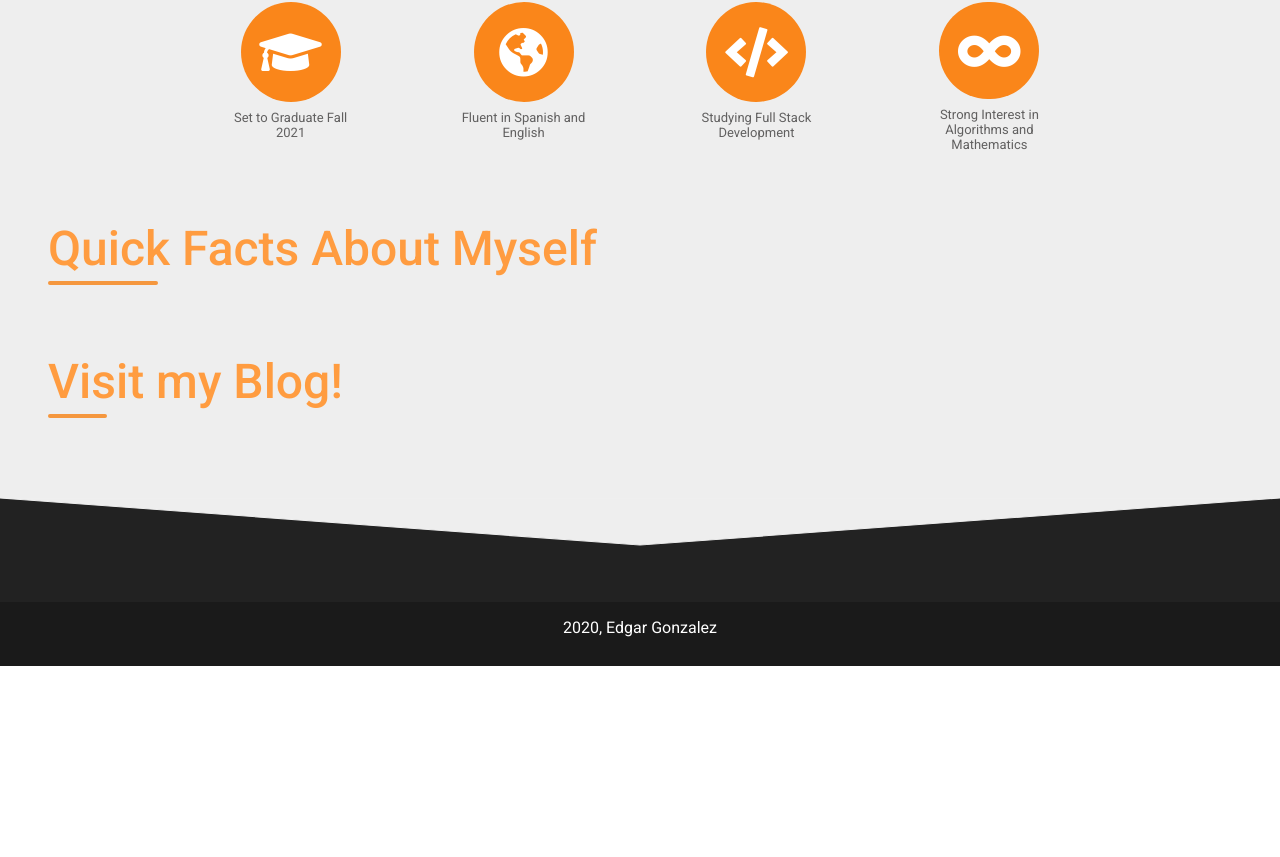
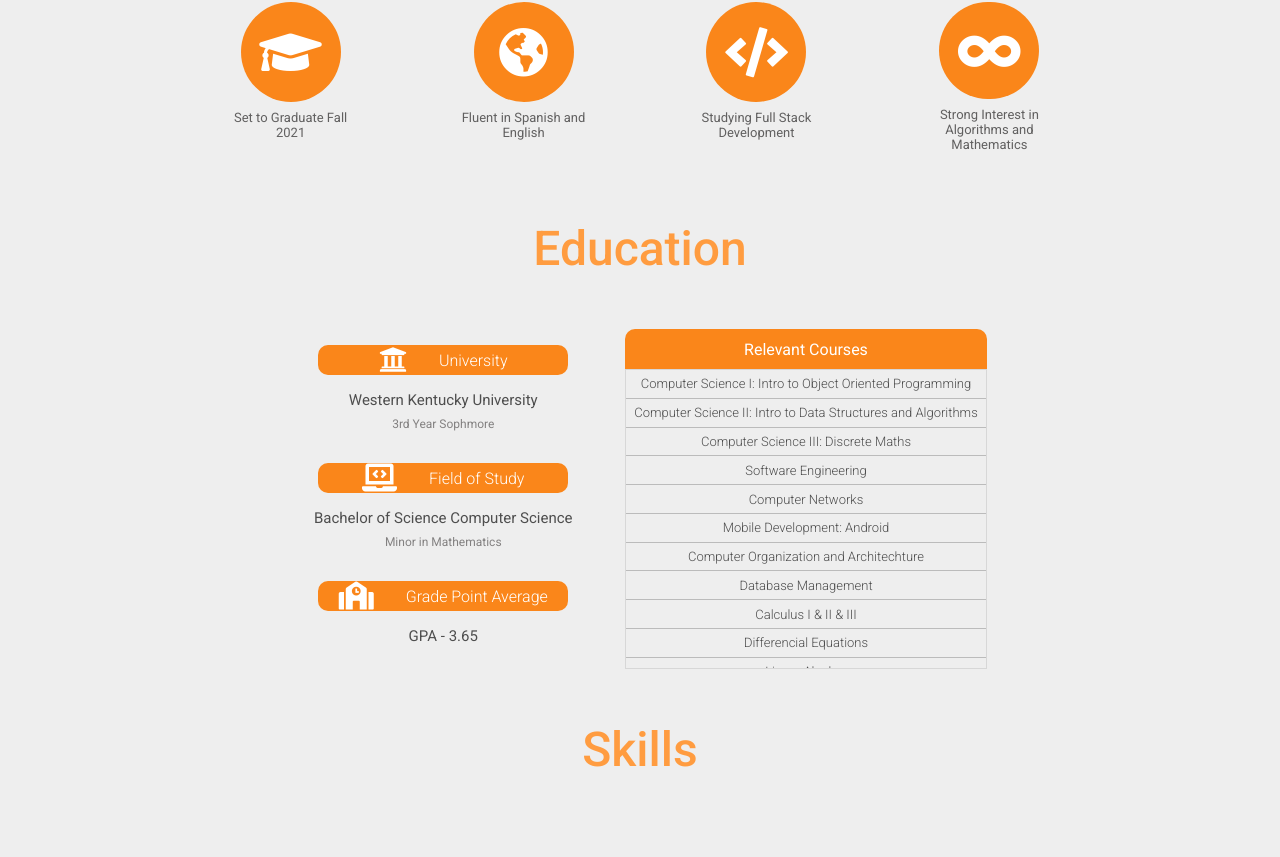
Before and after one commit to EdgarCodes/PersonalWebsite, a React (Create React App) app: page / in a window 1280 px wide. Shown: the part 1261-2118 px from the top of the page. Before the commit the page ends 1927 px from the top, so only its background shows below. Built offline with nearby package versions, Linux system fonts and the light colour scheme; a web font is replaced by a local one.

Commit message:
added education section of hompage

```diff
--- /dev/null
+++ b/src/Components/CourseList.js
@@ -0,0 +1,19 @@
+import React from 'react';
+
+export default function CourseList(props) {
+    return (
+        <div className = "CourseList">
+            <div className = "CourseList-Header">
+                Relevant Courses
+            </div>
+
+            <div className = "CourseList-List">
+                {props.courses.map((course,i) =>
+                    <div className = "CourseList-course" key={i}>{course}</div>
+                )
+                }
+            </div>
+
+        </div>
+    )
+}
--- /dev/null
+++ b/src/Components/FlatIcon.js
@@ -0,0 +1,20 @@
+import React from 'react';
+
+export default function FlatIcon(props) {
+    return (
+        <div className = "FlatIcon">
+            <div className = "FlatIcon-Background">
+                <div className = "FlatIcon-symbol">
+                    {props.children}
+                </div>
+                <div className = "FlatIcon-text">{props.title}</div>
+            </div>
+            <div className = "FlatIcon-desc">
+                {props.desc}
+            </div>
+            <div className = "FlatIcon-Subdesc">
+                {props.subDesc}
+            </div>
+        </div>
+    )
+}
--- a/src/Components/Pages/Homepage.js
+++ b/src/Components/Pages/Homepage.js
@@ -6,6 +6,11 @@ import TextTyping from "../TextTyping";
 import Photo from "../Photo";
 import ParagraphContainer from "../ParagraphContainer";
 import Icon from "../Icon";
+import FlatIcon from "../FlatIcon";
+import CourseList from "../CourseList";
+
+//Helpers
+import {courses} from "../../Helpers/LongText";
 
 //import photos
 import graduation_photo from "../../Images/Graduation_Picture.jpg";
@@ -75,16 +80,41 @@ export default function Homepage() {
 
             </div>
 
-            <div className = "Homepage-info-2">
-                <div className = "info-1-title">
-                    <h1>Quick Facts About Myself</h1>
+            <div className = "Homepage-info-1">
+                <div className = "info-1-title info-center">
+                    <h1>Education</h1>
+                    <div className = "divider"/>
+                </div>
+
+                <div className= "Homepage-info-education">
+                    <div className = "Homepage-education-left">
+                        <FlatIcon title = "University" desc = "Western Kentucky University" subDesc="3rd Year Sophmore">
+                            <i className="fas fa-university"></i>
+                        </FlatIcon>
+                        <FlatIcon title = "Field of Study" desc = "Bachelor of Science Computer Science" subDesc="Minor in Mathematics">
+                            <i className="fas fa-laptop-code"></i>
+                        </FlatIcon>
+                        <FlatIcon title = "Grade Point Average" desc = "GPA - 3.65" subDesc="">
+                            <i className="fas fa-school"></i>
+                        </FlatIcon>
+                    </div>
+
+                    <div className = "Homepage-education-right">
+                        <CourseList courses = {courses}/>
+                    </div>
+                </div>
+            </div>
+
+            <div className = "Homepage-info-education">
+                <div className = "info-1-title info-center">
+                    <h1>Skills</h1>
                     <div className = "divider"/>
                 </div>
             </div>
 
-            <div className = "Homepage-info-3">
-                <div className = "info-1-title">
-                    <h1>Visit my Blog!</h1>
+            <div className = "Homepage-info-1">
+                <div className = "info-1-title info-center">
+                    <h1>Blog: South Korea</h1>
                     <div className = "divider"/>
                 </div>
             </div>
--- a/src/Components/css/styles.css
+++ b/src/Components/css/styles.css
@@ -108,7 +108,6 @@
 }
 
 .info-1-title .divider {
-  width: 20%;
   max-width: 300px;
   height: 4px;
   border-radius: 10px;
@@ -125,6 +124,28 @@
   align-items: center;
   margin: 2rem 0;
   animation: textShow 2.5s;
+}
+
+.info-center {
+  display: flex;
+  justify-content: center;
+  align-items: center;
+}
+
+.Homepage-info-education {
+  max-width: 1500px;
+  align-self: center;
+  display: flex;
+  justify-content: space-around;
+  align-items: center;
+}
+
+.Homepage-education-right {
+  padding-left: 1rem;
+}
+
+.Homepage-education-left {
+  margin-right: 1rem;
 }
 
 @keyframes textShow {
@@ -146,6 +167,15 @@
   .Homepage-container-1-info {
     justify-content: center;
     align-items: center;
+  }
+  .Homepage-info-education {
+    flex-direction: column;
+  }
+  .Homepage-education-right {
+    padding-left: 0;
+  }
+  .Homepage-education-left {
+    margin-right: 0;
   }
 }
 
@@ -581,6 +611,49 @@
   color: #616060;
 }
 
+.FlatIcon {
+  margin: 2rem 0;
+  display: flex;
+  flex-direction: column;
+  justify-content: center;
+  align-items: center;
+  width: 300px;
+}
+
+.FlatIcon-Background {
+  width: 250px;
+  height: 30px;
+  background-color: #fa861a;
+  color: white;
+  display: flex;
+  justify-content: center;
+  align-items: center;
+  border-radius: 10px;
+}
+
+.FlatIcon-symbol {
+  font-size: 28px;
+  margin-right: 2rem;
+}
+
+.FlatIcon-text {
+  font-weight: 300;
+}
+
+.FlatIcon-desc {
+  padding-top: 1rem;
+  text-align: center;
+  font-size: 15px;
+  color: #4e4e4e;
+}
+
+.FlatIcon-Subdesc {
+  padding-top: .5rem;
+  text-align: center;
+  font-size: 12px;
+  color: #838181;
+}
+
 @keyframes bounce {
   0% {
     transform: scaleY(0.6) translateY(30%);
@@ -666,4 +739,34 @@
     color: #616060;
   }
 }
+
+.CourseList-Header {
+  display: flex;
+  justify-content: center;
+  align-items: center;
+  background-color: #fa861a;
+  color: white;
+  height: 2.5rem;
+  border-top-left-radius: 10px;
+  border-top-right-radius: 10px;
+}
+
+.CourseList-List {
+  height: 300px;
+  overflow: scroll;
+  display: flex;
+  flex-direction: column;
+  align-items: center;
+  text-align: center;
+  border: 1px rgba(209, 209, 209, 0.774) solid;
+}
+
+.CourseList-course {
+  width: 100%;
+  font-size: 13px;
+  font-weight: 300;
+  color: #4d4d4d;
+  padding: .4rem .5rem;
+  border-bottom: 1px rgba(167, 167, 167, 0.719) solid;
+}
 /*# sourceMappingURL=styles.css.map */
--- /dev/null
+++ b/src/Helpers/LongText.js
@@ -0,0 +1,13 @@
+export const courses = [
+    "Computer Science I: Intro to Object Oriented Programming",
+    "Computer Science II: Intro to Data Structures and Algorithms",
+    "Computer Science III: Discrete Maths",
+    "Software Engineering",
+    "Computer Networks",
+    "Mobile Development: Android",
+    "Computer Organization and Architechture",
+    "Database Management",
+    "Calculus I & II & III",
+    "Differencial Equations",
+    "Linear Algebra"
+]
--- /dev/null
+++ b/src/SCSS/_courses.scss
@@ -0,0 +1,35 @@
+
+.CourseList-Header{
+    display: flex;
+    justify-content: center;
+    align-items: center;
+    background-color: #fa861a;
+    color: white;
+    height: 2.5rem;
+
+    border-top-left-radius: 10px;
+    border-top-right-radius: 10px;
+}
+
+.CourseList-List
+{
+    height: 300px;
+    overflow: scroll;
+    display: flex;
+    flex-direction: column;
+    align-items: center;
+    text-align: center;
+
+    border: 1px rgba(209, 209, 209, 0.774) solid;
+}
+
+.CourseList-course
+{
+    width: 100%;
+    font-size: 13px;
+    font-weight: 300;
+    color: rgb(77, 77, 77);
+    padding: .4rem .5rem;
+
+    border-bottom: 1px rgba(167, 167, 167, 0.719) solid;
+}
--- a/src/SCSS/_homepage.scss
+++ b/src/SCSS/_homepage.scss
@@ -113,7 +113,6 @@
 
     .divider
     {
-        width: 20%;
         max-width: 300px;
         height: 4px;
         border-radius: 10px;
@@ -136,6 +135,33 @@
     animation: textShow 2.5s;
 }
 
+.info-center
+{
+    display: flex;
+    justify-content: center;
+    align-items: center;
+}
+
+.Homepage-info-education
+{
+    max-width: 1500px;
+    align-self: center;
+    display: flex;
+    justify-content: space-around;
+    align-items: center;
+}
+
+.Homepage-education-right
+{
+    padding-left: 1rem;
+}
+.Homepage-education-left
+{
+    margin-right: 1rem;
+}
+
+
+
 @keyframes textShow {
     0%   {opacity: 0;}
     100% {opacity: 1;}
@@ -155,6 +181,19 @@
     {
         justify-content: center;
         align-items: center;
+    }
+    .Homepage-info-education
+    {
+        flex-direction: column;
+    }
+
+    .Homepage-education-right
+    {
+        padding-left: 0;
+    }
+    .Homepage-education-left
+    {
+        margin-right: 0;
     }
 
 }
--- a/src/SCSS/_icon.scss
+++ b/src/SCSS/_icon.scss
@@ -48,6 +48,57 @@
     text-align: center;
     font-size: 13px;
     color: rgb(97, 96, 96);
+}
+
+//Flat Icon
+.FlatIcon
+{
+    margin: 2rem 0;
+    display: flex;
+    flex-direction: column;
+    justify-content: center;
+    align-items: center;
+    width: 300px;
+}
+
+.FlatIcon-Background
+{
+    width: 250px;
+    height: 30px;
+    background-color: #fa861a;
+    color: white;
+
+    display: flex;
+    justify-content: center;
+    align-items: center;
+    border-radius: 10px;
+}
+
+.FlatIcon-symbol
+{
+    font-size: 28px;
+    margin-right: 2rem;
+}
+
+.FlatIcon-text
+{
+    font-weight: 300;
+}
+
+.FlatIcon-desc
+{
+    padding-top: 1rem;
+    text-align: center;
+    font-size: 15px;
+    color: rgb(78, 78, 78);
+}
+
+.FlatIcon-Subdesc
+{
+    padding-top: .5rem;
+    text-align: center;
+    font-size: 12px;
+    color: rgb(131, 129, 129);
 }
 
 @keyframes bounce
--- a/src/SCSS/styles.scss
+++ b/src/SCSS/styles.scss
@@ -16,3 +16,4 @@
 @import "paragraph";
 @import "footer";
 @import "icon";
+@import "courses";
```
Also changed, not shown: 2 other files (tests, documents, lock files or other folders).
